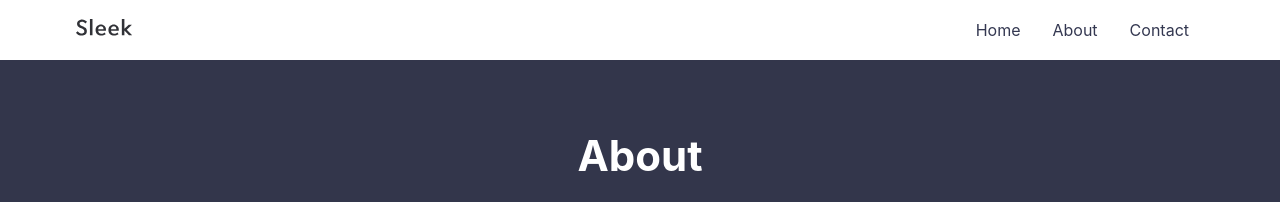
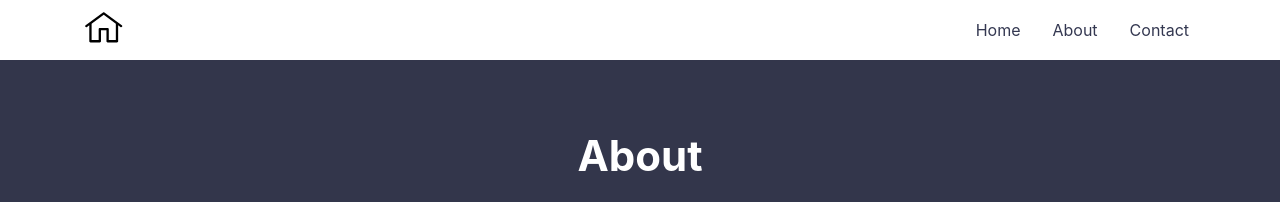
Before and after one commit to chriztopherton/chriztopherton.github.io, a Jekyll site: the page built from about.md, in a window 1280 px wide. Shown: the top 202 px of the page. Built offline with Jekyll 4.4.1, drawn with Linux system fonts in a browser that asks for light colours.

Commit message:
change home icon

```diff
--- a/_includes/header.html
+++ b/_includes/header.html
@@ -3,7 +3,7 @@
     <div class="header__inner">
       <a class="header__logo" href="{{ '/' | relative_url }}">
         <div class="header__logo--container">
-          {% include logo.svg %}
+          {% include home.svg %}
         </div>
       </a>
       <nav class="header__links">
```
Also changed, not shown: _includes/home.svg (added).
